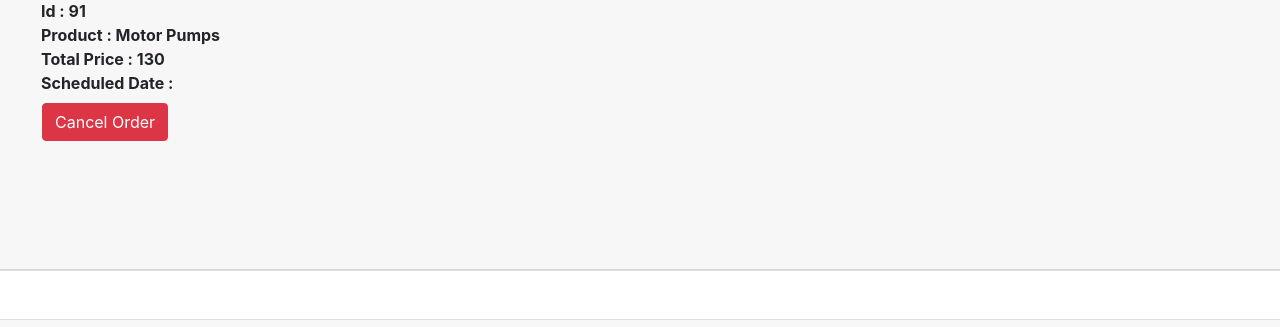
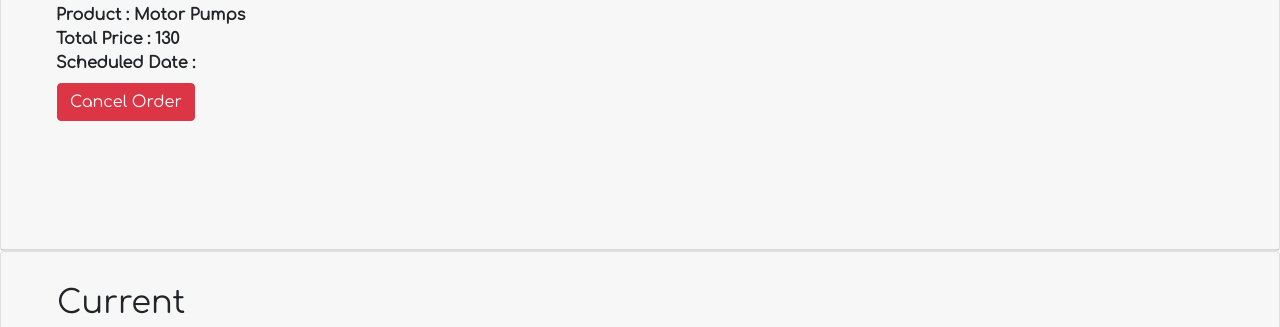
Before and after one commit to Anmol6307/E-CommeX-Website-Code, a PHP site: page /my_order.php in a window 1280 px wide. Shown: the part 966-1293 px from the top of the page. Run offline with PHP 8.4, Linux system fonts and the light colour scheme; a user stored in the database is signed in; data comes from the database, SQL or seed files in the repository.

Commit message:
Nav Changes

```diff
--- a/dashboard.php
+++ b/dashboard.php
@@ -23,6 +23,9 @@
             font-size: 15px;
         }
         h2{
+            font-family: 'Dancing Script', cursive;
+        }
+        h1{
             font-family: 'Dancing Script', cursive;
         }
         .navbar{
--- a/index.php
+++ b/index.php
@@ -15,9 +15,8 @@
             <nav>
                 <ul id='MenuItems'>
                     <li><a href='#'>Home</a></li>
-                    <li><a href='#'>Products</a></li>
                     <li><button class='loginbtn'onclick="document.getElementById('login-form').style.display='block'" style="width:auto;">Login</button></li>
-                    <li><button class='loginbtn'onclick="document.getElementById('register-form').style.display='block'" style="width:auto;">Sign Up</button></li>
+                    <li><button class='loginbtn'onclick="document.getElementById('register-form').style.display='block'" style="width:auto;">Signup</button></li>
                 </ul>
             </nav>
         </div>
--- a/my_order.php
+++ b/my_order.php
@@ -10,93 +10,143 @@
 <html>
 <head>
 	<meta charset="utf-8">
-	<title></title>
+	<title>My Orders</title>
+	<style>
+	   *{
+        font-family: 'Comfortaa', cursive;
+		margin: 0;
+		padding: 0;
+		box-sizing: border-box;
+	}
+	.navbar{
+        background-color: green;
+    }
+	.Product:hover{
+        border: none;
+		box-shadow: 2px 2px 4px rgba(0,0,0,0,2);
+		transform: scale(1.02);
+	}
+	.Img:hover{
+        border: none;
+		box-shadow: 2px 2px 4px rgba(0,0,0,0,2);
+		transform: scale(1.01);
+	}
+	</style>
 	<link rel="stylesheet" href="https://cdnjs.cloudflare.com/ajax/libs/twitter-bootstrap/4.5.3/css/bootstrap.min.css" integrity="sha512-oc9+XSs1H243/FRN9Rw62Fn8EtxjEYWHXRvjS43YtueEewbS6ObfXcJNyohjHqVKFPoXXUxwc+q1K7Dee6vv9g==" crossorigin="anonymous" />
+	<link rel="stylesheet" href="style.css">
 	<script src="https://cdnjs.cloudflare.com/ajax/libs/jquery/3.5.1/jquery.min.js" integrity="sha512-bLT0Qm9VnAYZDflyKcBaQ2gg0hSYNQrJ8RilYldYQ1FxQYoCLtUjuuRuZo+fjqhx/qtq/1itJ0C2ejDxltZVFg==" crossorigin="anonymous"></script>
-
+	<link href="https://fonts.googleapis.com/css2?family=Comfortaa&display=swap" rel="stylesheet">
 </head>
 <body>
+<div class='navbar'>
+     <a href='dashboard.php'><button class="btn btn-primary">Home</button></a>
+       <nav>
+         <ul id='MenuItems'>
+		   <li><a href="cart.php?id=<?= $uid; ?>"><button class="btn btn-warning text-light">View Cart</button></a></li>
+           <li><a href="logout.php"><button class="btn btn-danger">Log Out</button></a></li>
+        </ul>
+       </nav>
+    </div>
 
-	<a href="logout.php"><button class="btn btn-primary">LOGOUT</button></a>
-    <a href="cart.php?id=<?= $uid; ?>"><button class="btn btn-primary">View Cart</button></a>
-    <h1>My Orders</h1>
+    <h1 class="mt-3 bg-info text-light text-center">My Orders</h1>
 <?php
     while($rows=mysqli_fetch_assoc($results)){
     	//print_r($rows);
 		         if($rows['status'] == 2 ){
 		         ?>
-    	     <div class="card mt-5 row">
+
+			<div class="col-md-12">
+    	        <div class="card row">
 		                    <div class="card-header ">
 		                    	<div class="card-body">
 		                    		<h2 class="ml-3">Current</h2>
+									<div class="Img">
 			                    		<div class="col-md-6">
 			                    			<img src="upload/<?= $rows['file']; ?>" style="width:200px;height: 200px;">
 			                    		</div>
+									</div>
+										<div class="Product">
 			                    		<div class="col-md-6">
-			                    			<b>Id : <?= $rows['id']; ?></b><br>
-			                    			<b>Product : <?= $rows['p_name']; ?></b><br/>
-			                    			<b>Total Price : <?= $rows['price']; ?></b><br/>
-			                    			<b>Scheduled Date : <?= $rows['scheduled_date']; ?></b>
+			                    			<strong>Id : <?= $rows['id']; ?></strong><br>
+			                    			<strong>Product : <?= $rows['p_name']; ?></strong><br/>
+			                    			<strong>Total Price : <?= $rows['price']; ?></strong><br/>
+			                    			<strong>Scheduled Date : <?= $rows['scheduled_date']; ?></strong>
+			                    		</div>
 										</div>
 			                    		<form method="post">
 			                    			<input type="hidden" name="hidden" id="hidden" value="<?= $rows['id'];?>">
 			                    			<button type="submit" class="btn btn-danger mt-2 ml-3" id="cancel" >Cancel Order</button>
 			                    		</form>
 		                    	</div>
-
 		                    </div>
 		           </div>
+			   </div>
+
 		         <?php
 		       }
 		         if($rows['status'] == 1){
 		         ?>
+
+				   <div class="col-md-12">
 		              <div class="card mt-5 row">
 		                    <div class="card-header ">
 		                    	<div class="card-body ">
 		                    		<h2 class="ml-3">Completed</h2>
+									<div class="Img">
 			                    		<div class="col-md-6">
 			                    			<img src="upload/<?= $rows['file']; ?>" style="width:200px;height: 200px;">
 			                    		</div>
+									</div>
+										<div class="Product">
 			                    		<div class="col-md-6">
-			                    			<b>Id : <?= $rows['id']; ?></b><br>
-			                    			<b>Product : <?= $rows['p_name']; ?></b><br/>
-			                    			<b>Total Price : <?= $rows['price']; ?></b><br/>
-			                    			<b>Scheduled Date : <?= $rows['scheduled_date']; ?></b>
+			                    			<strong>Id : <?= $rows['id']; ?></strong><br>
+			                    			<strong>Product : <?= $rows['p_name']; ?></strong><br/>
+			                    			<strong>Total Price : <?= $rows['price']; ?></strong><br/>
+			                    			<strong>Scheduled Date : <?= $rows['scheduled_date']; ?></strong>
+			                    		</div>
 										</div>
 			                    		<form method="post">
 			                    			<input type="hidden" name="hidden" id="hidden" value="<?= $rows['id'];?>">
 											<p class="text-success">Completed</p>
 			                    		</form>
 		                    	</div>
-
 		                    </div>
 					  </div>
+				   </div>
+
 		       <?php }
 		       if($rows['status'] == 0)
 		       {
 		       ?>
+
+			      <div class="col-md-12">
 		             <div class="card mt-5 row">
 		                    <div class="card-header ">
 		                    	<div class="card-body ">
 		                    		<h2 class="ml-3">Cancelled</h2>
+									 <div class="Img">
 			                    		<div class="col-md-6">
 			                    			<img src="upload/<?= $rows['file']; ?>" style="width:200px;height: 200px;">
 			                    		</div>
+									 </div>
+										<div class="Product">
 			                    		<div class="col-md-6">
-			                    			<b>Id : <?= $rows['id']; ?></b><br>
-			                    			<b>Product : <?= $rows['p_name']; ?></b><br/>
-			                    			<b>Total Price : <?= $rows['price']; ?></b><br/>
-			                    			<b>Scheduled Date : <?= $rows['scheduled_date']; ?></b>
+			                    			<strong>Id : <?= $rows['id']; ?></strong><br>
+			                    			<strong>Product : <?= $rows['p_name']; ?></strong><br/>
+			                    			<strong>Total Price : <?= $rows['price']; ?></strong><br/>
+			                    			<strong>Scheduled Date : <?= $rows['scheduled_date']; ?></strong>
+			                    		</div>
 										</div>
 			                    		<form method="post">
 			                    			<input type="hidden" name="hidden" id="hidden" value="<?= $rows['id'];?>">
 											<p class="text-danger ml-3">Cancelled</p>
 										</form>
 		                    	</div>
-
+		                    </div>
 				      </div>
 		         </div>
 		       <?php } ?>
+
 		</div>
   <?php
     }
```
Also changed, not shown: buy.php (+37 -5 lines), cart.php (+53 -17 lines). Lines whose indentation alone changed are shown as unchanged.
